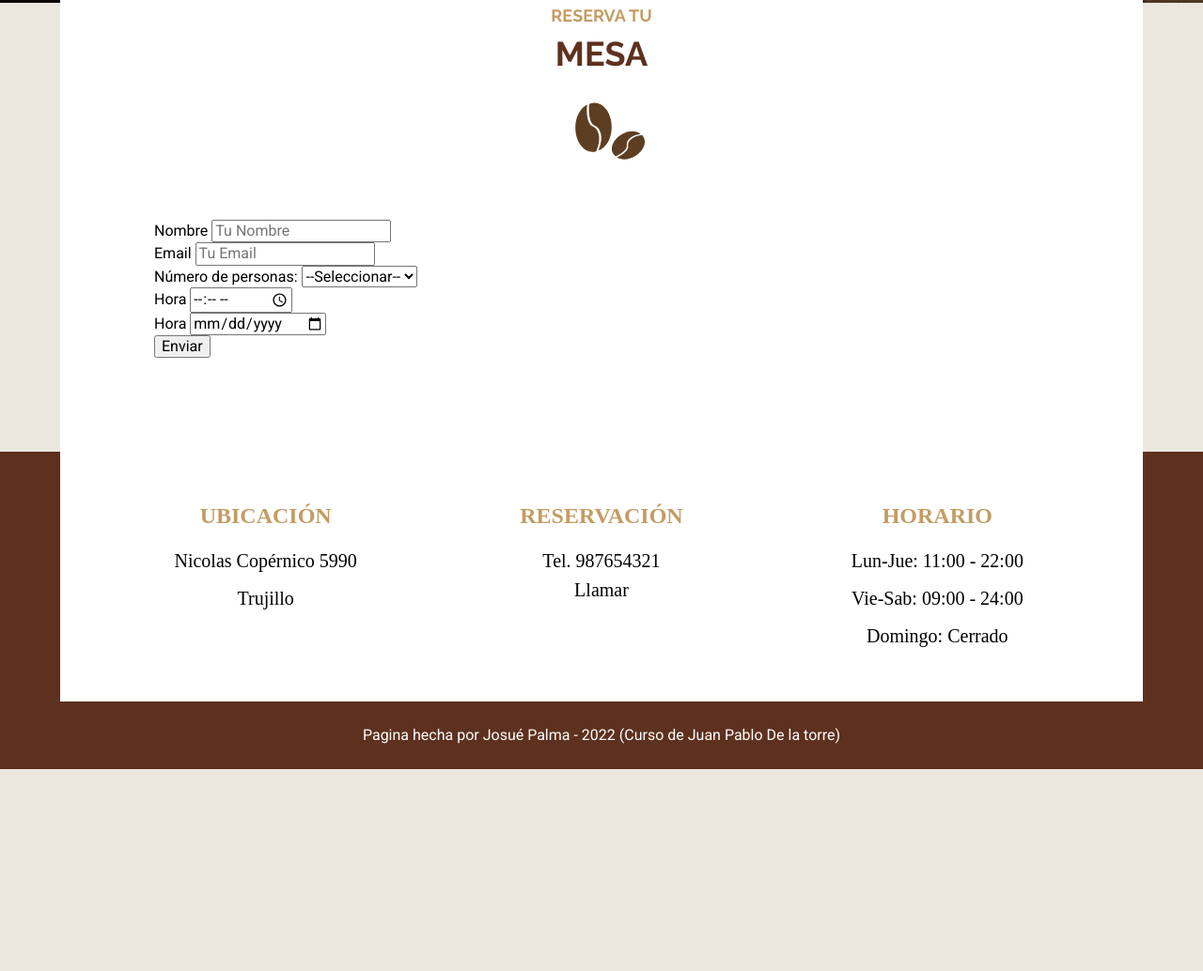
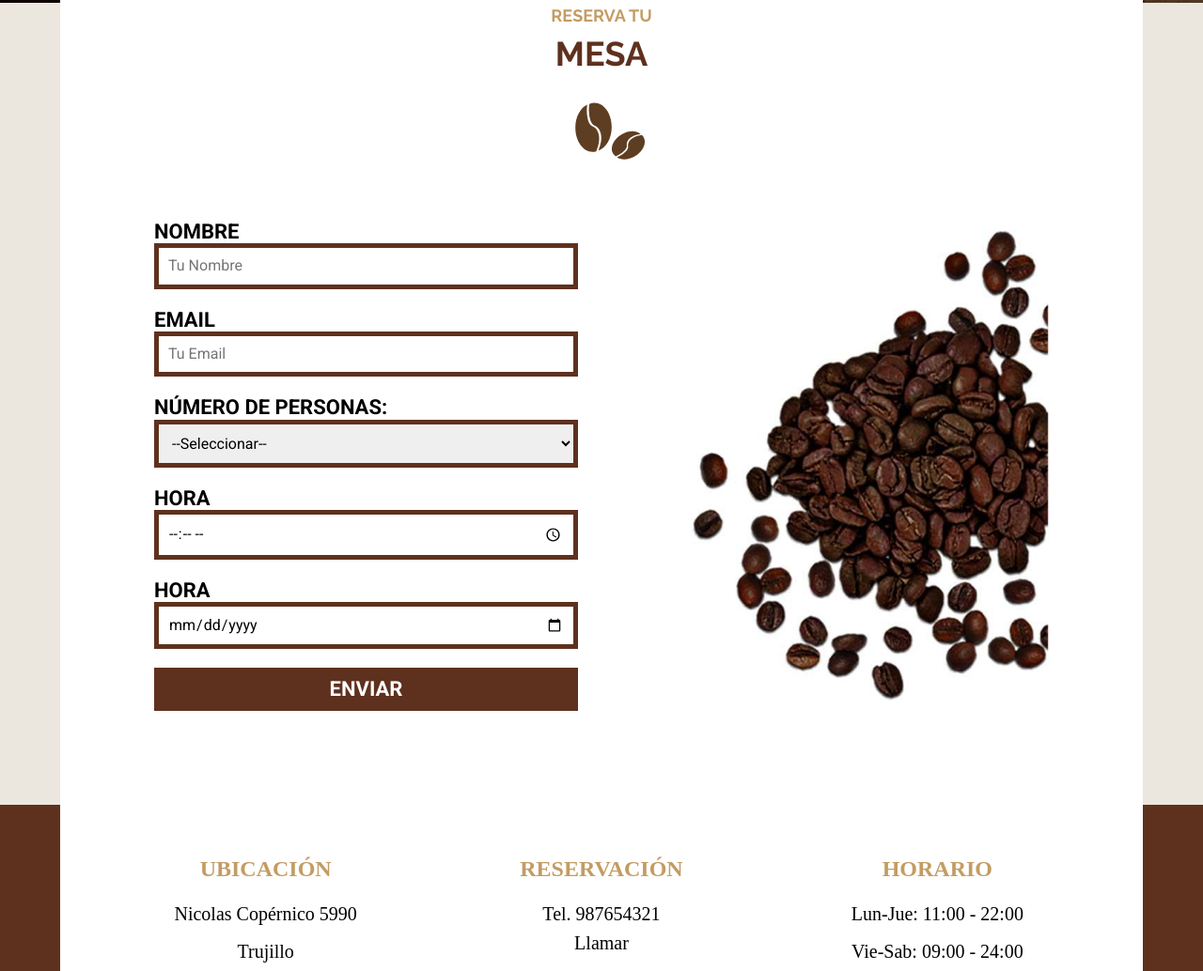
Before and after one commit to JosueP0721/Poyecto--cafeteria, a website: page contacto.html in a window 1280 px wide. Shown: the part 697-1731 px from the top of the page at 94% size. Before the commit the page ends 1516 px from the top, so only its background shows below. Drawn offline with Linux system fonts and the light colour scheme; a web font is replaced by a local one.

Commit message:
formulario styles

```diff
--- a/contacto.html
+++ b/contacto.html
@@ -38,7 +38,7 @@
     <main class="contenedor contenido-principal">
         <h2><span>Reserva tu</span>Mesa</h2>
         <div class="contenido-contacto">
-            <form>
+            <form class="formulario">
                 <div class="campo">
                     <label for="nombre">Nombre</label>
                     <input type="text" id="nombre" placeholder="Tu Nombre" required>
--- /dev/null
+++ b/src/scss/layout/_contacto.scss
@@ -0,0 +1,45 @@
+@use 'base/variables' as v;
+@use 'base/mixins' as m;
+
+.contenido-contacto {
+    @include m.tablet {
+        @include m.grid(2, 5rem);
+        background-image: url(../img/granos_cafe.jpg);
+        background-repeat: no-repeat;
+        background-position: right center;
+        background-size: 40%;
+    }
+}
+.formulario {
+    .campo {
+        margin-bottom: 2rem;
+        &:last-of-type {
+            margin-bottom: 0;
+        }
+        label {
+            text-transform: uppercase;
+            display: block;
+            font-size: 2.2rem;
+            font-weight: 700;
+        }
+        input:not([type="submit"]),
+        select {
+            width: 100%;
+            padding: 1rem;
+            border: .5rem solid v.$primario;
+        }
+        input[type="submit"] {
+            background-color: v.$primario;
+            width: 100%;
+            border: none;
+            padding: 1rem;
+            color: v.$blanco;
+            text-transform: uppercase;
+            font-size: 2.2rem;
+            font-weight: 700;
+            &:hover {
+                cursor: pointer;
+            }
+        }
+    }
+}
--- a/src/scss/layout/_index.scss
+++ b/src/scss/layout/_index.scss
@@ -7,3 +7,4 @@
 @forward 'nosotros';
 @forward 'proceso';
 @forward 'menu';
+@forward 'contacto';
```
Also changed, not shown: build/css/app.css.
